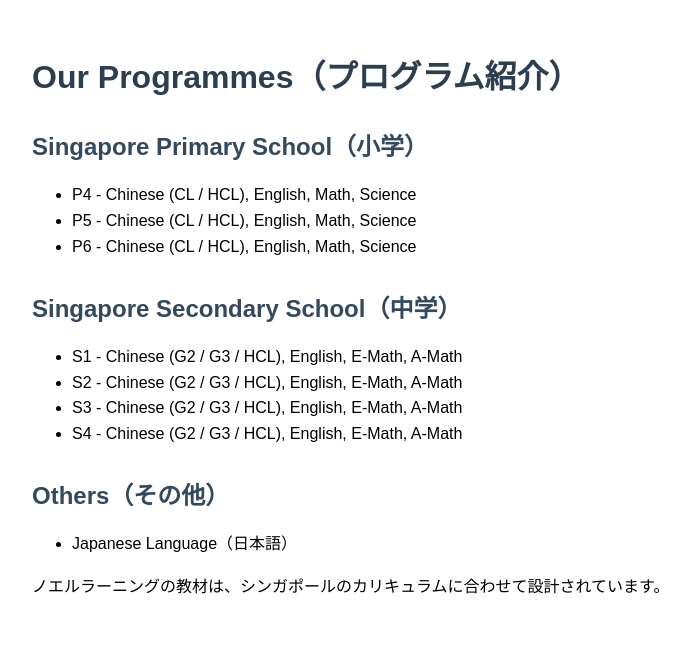
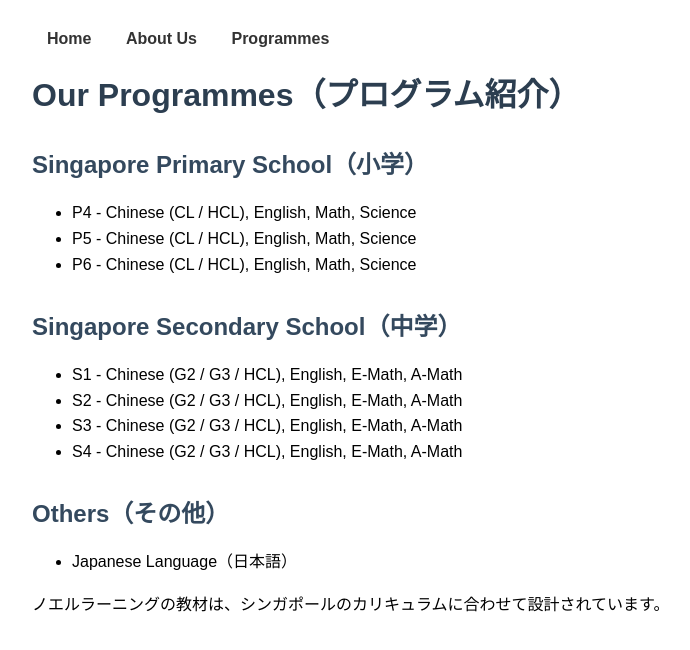
Before and after one commit to ChrisKazuhito/noerulearning-website, a plain HTML site: page programmes.html in a window 1280 px wide. Shown: the whole page, without its empty margins (208-898 px from the left). Drawn offline with Linux system fonts and the light colour scheme.

Commit message:
Update programmes.html

```diff
--- a/programmes.html
+++ b/programmes.html
@@ -9,9 +9,21 @@
         h1 { color: #2c3e50; }
         h2 { color: #34495e; margin-top: 30px; }
         ul { line-height: 1.6; }
+        nav a {
+            margin: 0 15px;
+            text-decoration: none;
+            color: #333;
+            font-weight: bold;
+        }
     </style>
 </head>
 <body>
+    <nav>
+    <a href="index.html">Home</a>
+    <a href="about.html">About Us</a>
+    <a href="programmes.html">Programmes</a>
+    </nav>
+
     <h1>Our Programmes（プログラム紹介）</h1>
 
     <h2>Singapore Primary School（小学）</h2>
```
